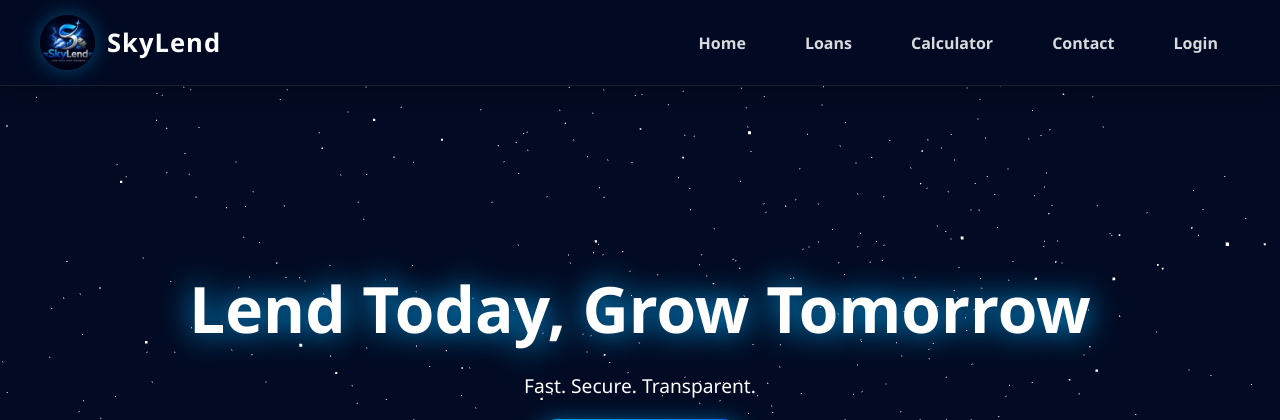
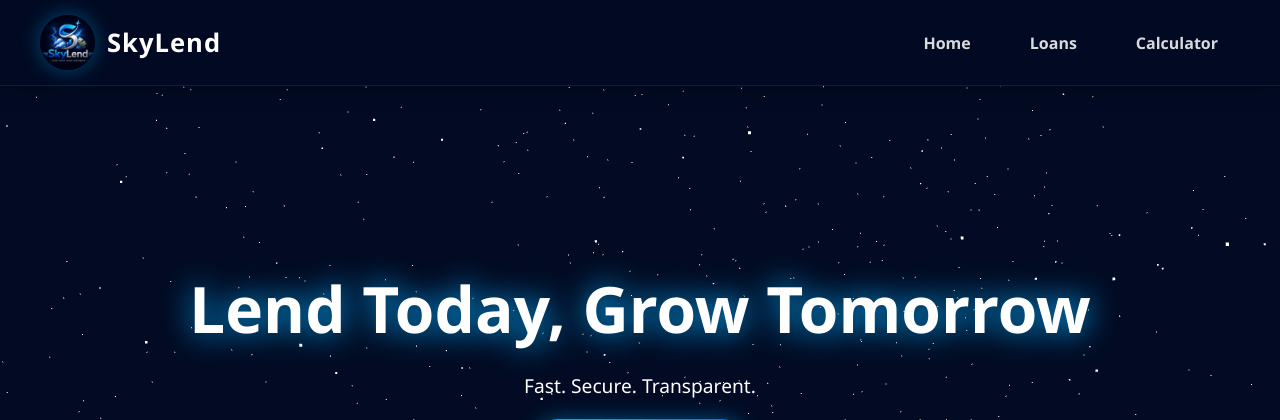
Before and after one commit to PrinceMasimbaMbizi/skylends, a Flask app: page / in a window 1280 px wide. Shown: the top 420 px of the page. Run offline with Flask 3, Linux system fonts and the light colour scheme.

```diff
--- a/templates/index.html
+++ b/templates/index.html
@@ -38,9 +38,7 @@
 
             <li onclick="showSection('calculator')">Calculator</li>
 
-            <li onclick="showSection('contact')">Contact</li>
 
-            <li onclick="showSection('login')">Login</li>
 
         </ul>
 
```
